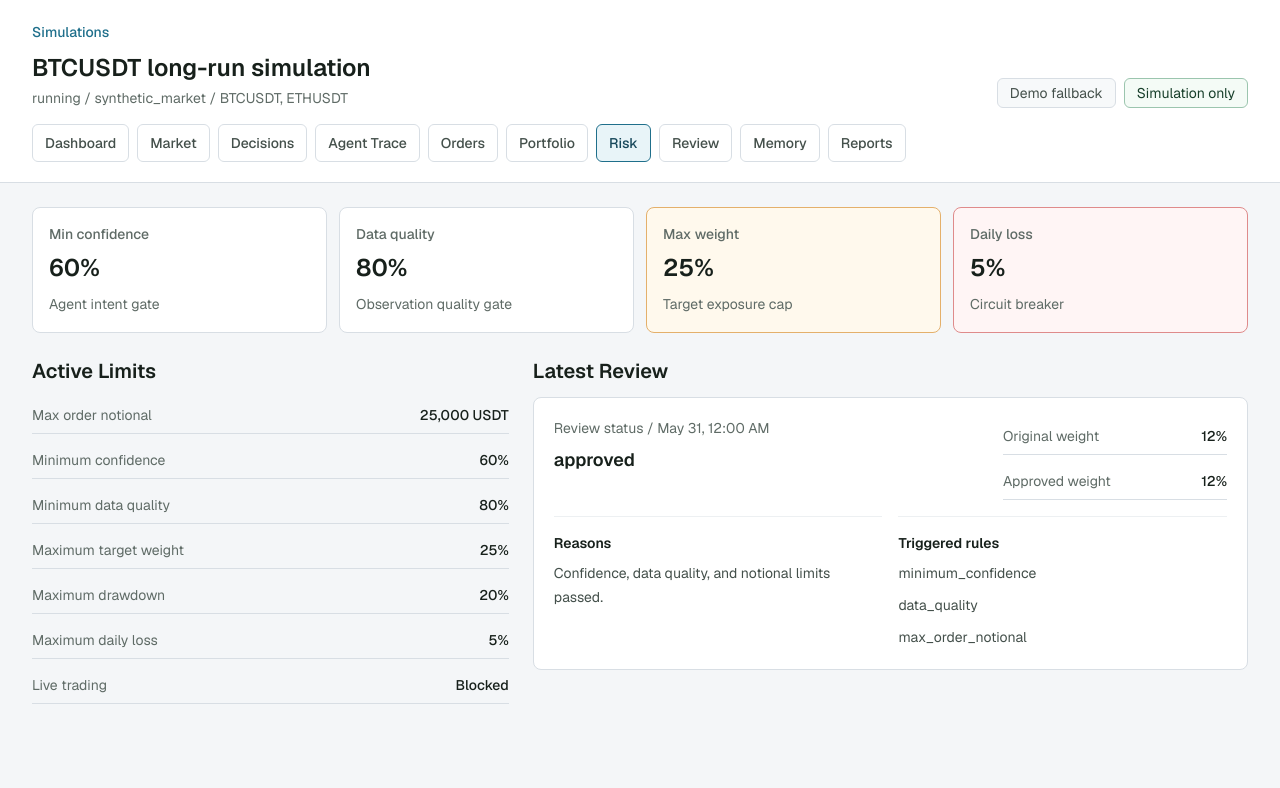
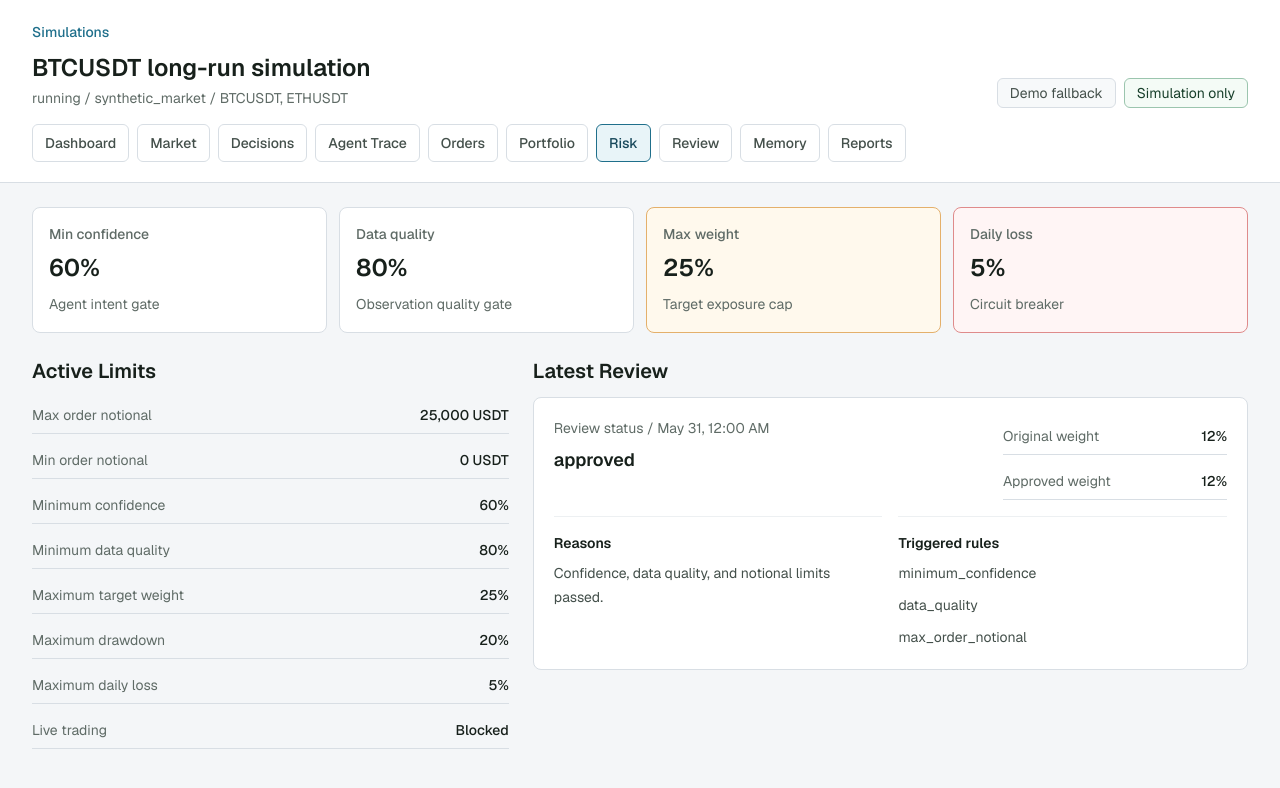
Before and after one commit to QianFuv/Tiko, a Next.js app in the folder app/: page /simulations/1/risk in a window 1280 px wide. Shown: the top 788 px of the page. Built offline with nearby package versions, Linux system fonts and the light colour scheme; no server answers.

Commit message:
feat(frontend): show minimum order notional

```diff
--- a/app/src/app/settings/page.tsx
+++ b/app/src/app/settings/page.tsx
@@ -112,6 +112,10 @@ export default async function SettingsPage(): Promise<ReactElement> {
               value={formatPercent(data.riskLimits.max_target_weight)}
             />
             <SettingsRow
+              label="Minimum order notional"
+              value={formatCurrency(data.riskLimits.min_order_notional)}
+            />
+            <SettingsRow
               label="Maximum order notional"
               value={formatCurrency(data.riskLimits.max_order_notional)}
             />
--- a/app/src/app/simulations/[runId]/risk/page.tsx
+++ b/app/src/app/simulations/[runId]/risk/page.tsx
@@ -64,6 +64,10 @@ export default async function RiskPage({
               <LimitRow
                 label="Max order notional"
                 value={formatCurrency(data.riskLimits.max_order_notional)}
+              />
+              <LimitRow
+                label="Min order notional"
+                value={formatCurrency(data.riskLimits.min_order_notional)}
               />
               <LimitRow
                 label="Minimum confidence"
--- a/app/src/lib/api-client.tsx
+++ b/app/src/lib/api-client.tsx
@@ -1611,6 +1611,7 @@ function buildDemoRiskLimits(runId: string): RiskLimits {
     minimum_confidence: 0.6,
     minimum_data_quality_score: 0.8,
     max_target_weight: "0.25",
+    min_order_notional: "0",
     max_order_notional: "25000",
     max_drawdown: "0.20",
     max_daily_loss: "0.05",
--- a/app/src/lib/types.tsx
+++ b/app/src/lib/types.tsx
@@ -354,6 +354,7 @@ export type RiskLimits = {
   minimum_confidence: number;
   minimum_data_quality_score: number;
   max_target_weight: string;
+  min_order_notional: string;
   max_order_notional: string;
   max_drawdown: string;
   max_daily_loss: string;
```
